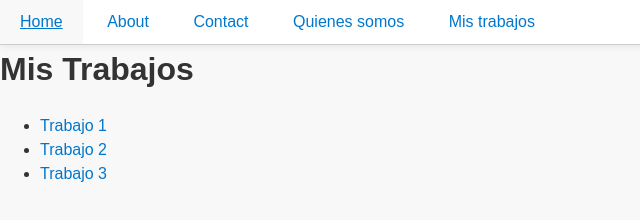
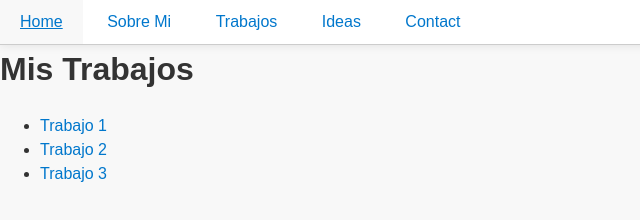
Before and after one commit to Kashirajaji/Kashirajaji.github.io, a plain HTML site: page mis-trabajos.html in a window 1280 px wide. Shown: the whole page, without its empty margins (0-640 px from the left). Drawn offline with Linux system fonts and the light colour scheme.

Commit message:
Update mis-trabajos.html

```diff
--- a/mis-trabajos.html
+++ b/mis-trabajos.html
@@ -7,11 +7,11 @@
   <body>
     <nav>
       <ul>
-        <li><a href="index.html">Home</a></li>
-        <li><a href="about.html">About</a></li>
+         <li><a href="index.html">Home</a></li>
+        <li><a href="quienes-somos.html">Sobre Mi</a></li>
+        <li><a href="mis-trabajos.html">Trabajos</a></li>
+        <li><a href="about.html">Ideas</a></li>
         <li><a href="contact.html">Contact</a></li>
-        <li><a href="quienes-somos.html">Quienes somos</a></li>
-        <li><a href="mis-trabajos.html">Mis trabajos</a></li>
       </ul>
     </nav>
     <h1>Mis Trabajos</h1>
```
